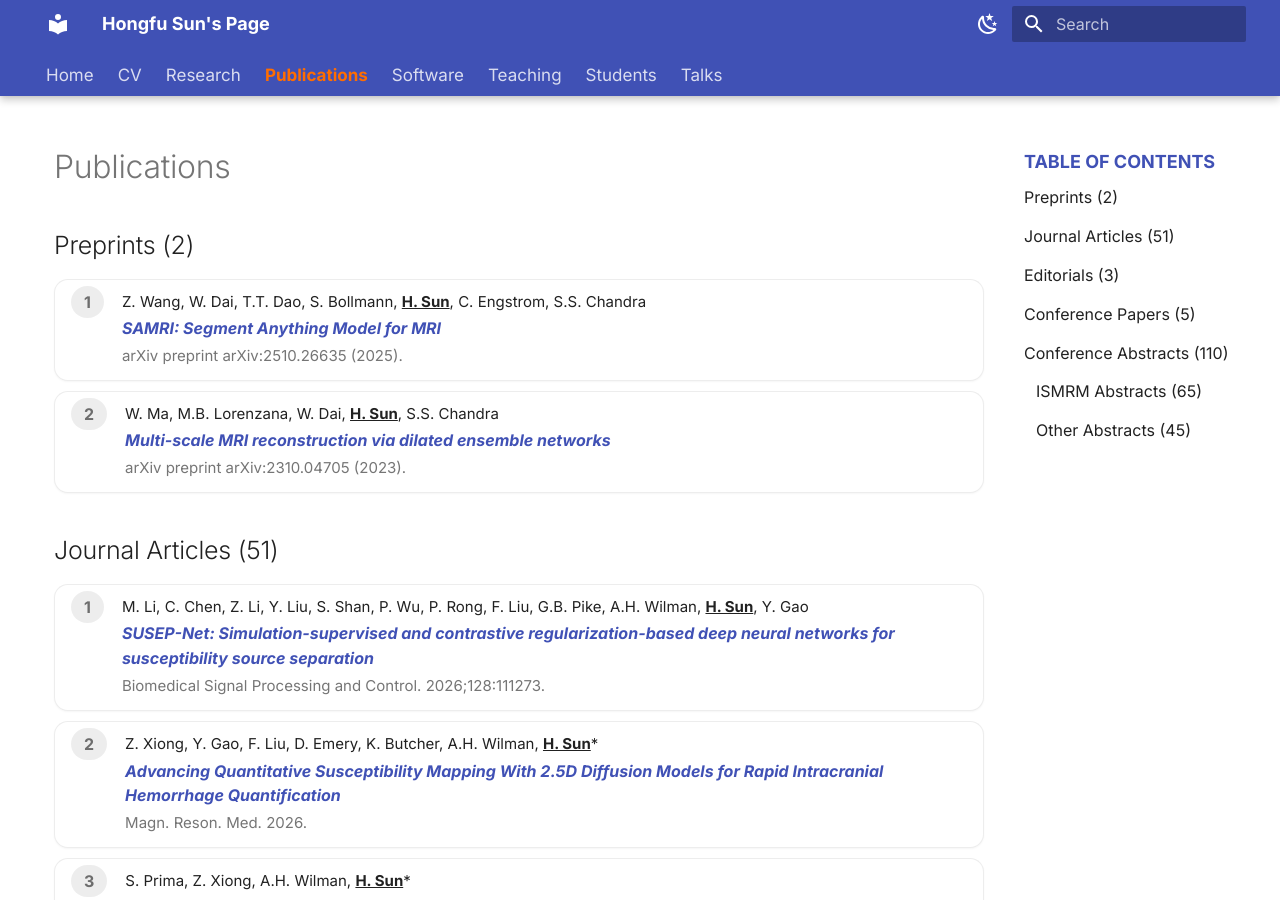
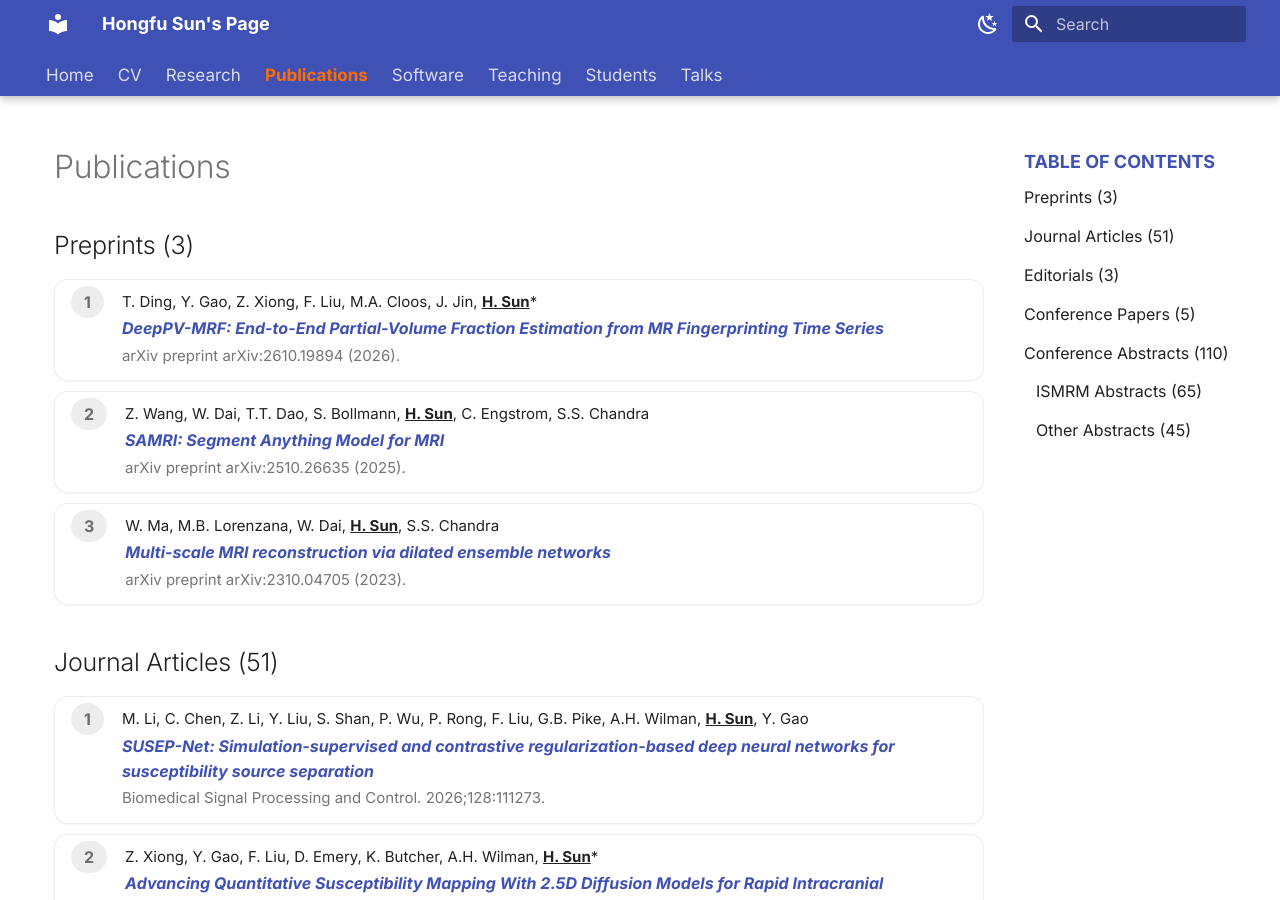
Before and after one commit to sunhongfu/sunhongfu.github.io, an MkDocs documentation site: the page built from docs/publications.md, in a window 1280 px wide and 900 px high. Built offline with MkDocs 1.6.1 and Material for MkDocs 9.7.7, drawn with Linux system fonts in a browser that asks for light colours.

Commit message:
Add DeepPV-MRF preprint (arXiv 2610.19894) (#1)
Claude-Session: https://claude.ai/code/session_01RqwQqEVvEgfu5dpANS2kxt

Co-authored-by: Claude <noreply@anthropic.com>

```diff
--- a/docs/publications.md
+++ b/docs/publications.md
@@ -3,6 +3,15 @@
 ## Preprints
 
 <div class="pub-list">
+<div class="pub-card">
+  <div class="pub-num"></div>
+  <div class="pub-details">
+    <div class="pub-authors">T. Ding, Y. Gao, Z. Xiong, F. Liu, M.A. Cloos, J. Jin, <span class="me">H. Sun</span>*</div>
+    <div class="pub-title"><a href="https://arxiv.org/abs/2610.19894" target="_blank" rel="noopener"><i>DeepPV-MRF: End-to-End Partial-Volume Fraction Estimation from MR Fingerprinting Time Series</i></a></div>
+    <div class="pub-venue">arXiv preprint arXiv:2610.19894 (2026).</div>
+  </div>
+</div>
+
 <div class="pub-card">
   <div class="pub-num"></div>
   <div class="pub-details">
```
